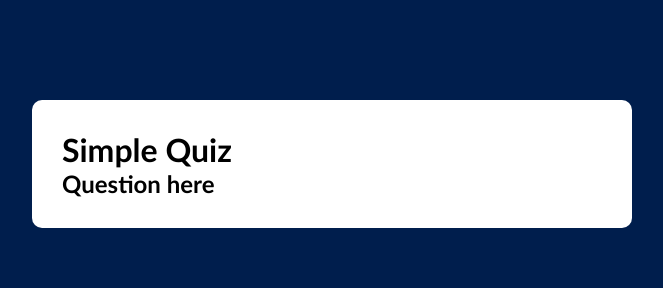
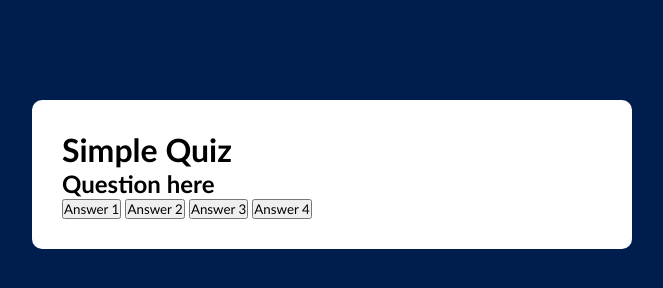
Before and after one commit to kenyansa/quiz_app, a plain HTML site: page index.html in a window 1280 px wide. Shown: the whole page, without its empty margins (308-971 px from the left). Drawn offline with Linux system fonts and the light colour scheme.

Commit message:
add answer buttons

```diff
--- a/index.html
+++ b/index.html
@@ -11,6 +11,12 @@
         <h1>Simple Quiz</h1>
         <div class="quiz">
             <h2 id="question">Question here</h2>
+            <div class="answer-buttons">
+                <button class="btn">Answer 1</button>
+                <button class="btn">Answer 2</button>
+                <button class="btn">Answer 3</button>
+                <button class="btn">Answer 4</button>
+            </div>
         </div>
 
     </div>
```
